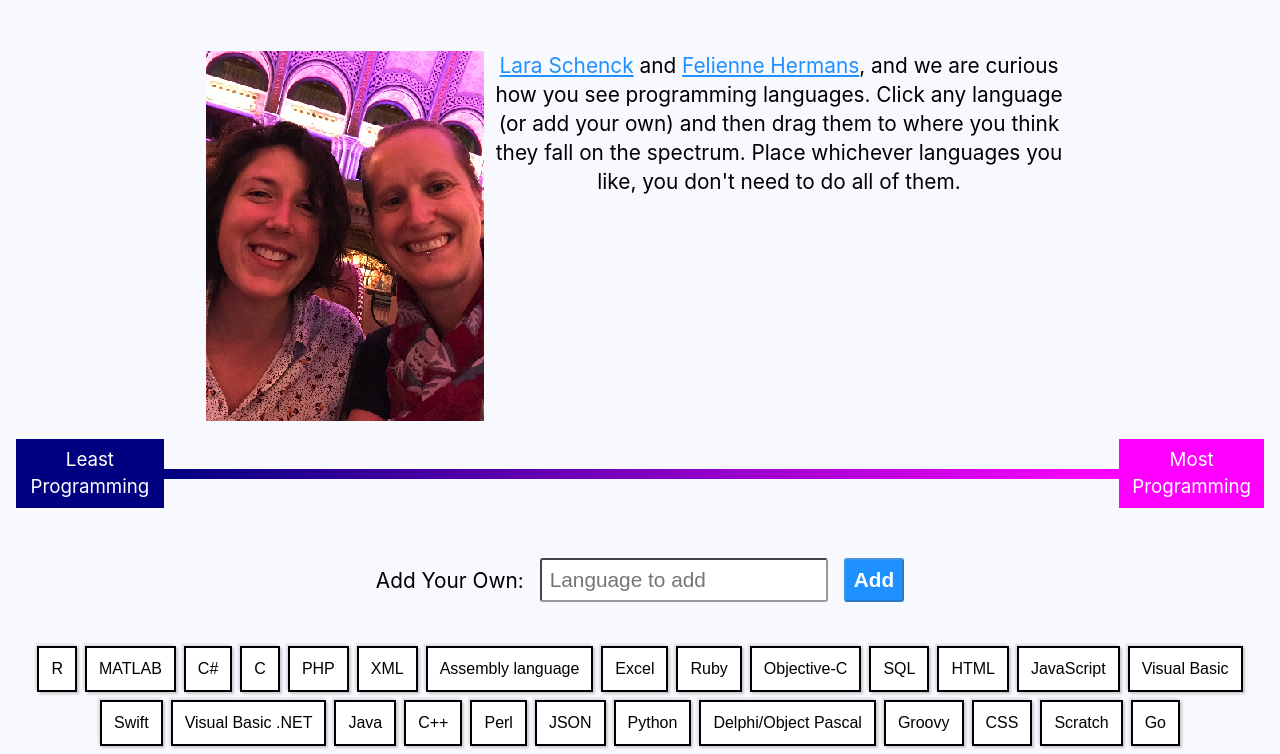
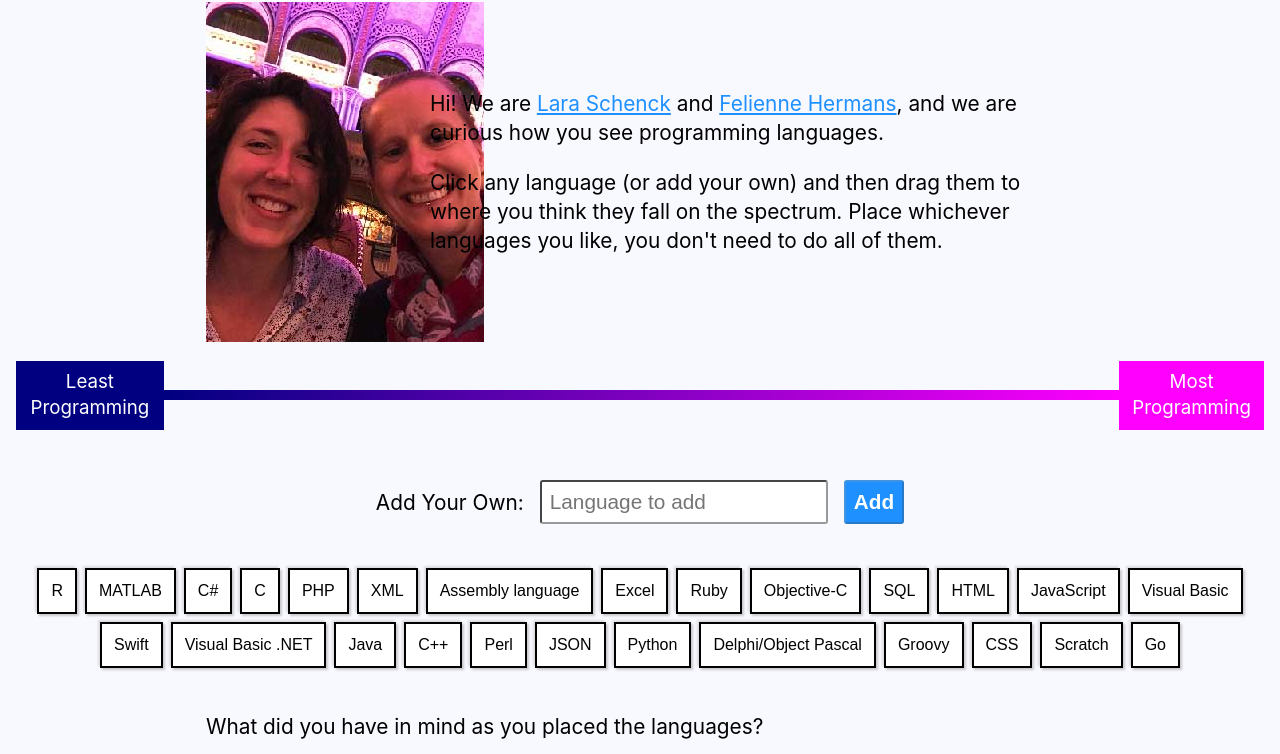
Before and after one commit to laras126/pls-webapp, a website with bundled scripts: page index.html in a window 1280 px wide. Shown: the part 120-874 px from the top of the page. Built offline with nearby package versions, Linux system fonts and the light colour scheme.

Commit message:
feat: fix up headshot design

```diff
--- a/index.html
+++ b/index.html
@@ -10,9 +10,15 @@
 <body>
 	<p class="u-hidden@tablet u-hidden@landscape u-text-center u-padding-a-1 u-background-yellow u-font-size-16">It looks like you are using a small screen! We recommend rotating your screen to see the full board.</p>
 
-	<header class="a-wrapper u-text-center a-clearfix">
-		<h1 class="u-padding-tb-2 u-font-size-36">How do you see these programming languages?</h1>
-		<p class="a-paragraph-text"><img class="u-float-left" src="./headshot-rotated.png" alt="picture of Lara and Felienne"/> <a href="https://notlaura.com">Lara Schenck</a> and <a href="http://www.felienne.com/">Felienne Hermans</a>, and we are curious how you see programming languages. Click any language (or add your own) and then drag them to where you think they fall on the spectrum. Place whichever languages you like, you don't need to do all of them.</p>
+	<header class="a-wrapper">
+		<h1 class="u-padding-tb-2 u-margin-tb-0 u-font-size-36 u-text-center">How do you see these programming languages?</h1>
+		<div class="c-intro-content">
+			<img src="./headshot-rotated.jpg" alt="picture of Lara and Felienne"/>
+			<div>
+				<p class="a-paragraph-text">Hi! We are <a href="https://notlaura.com">Lara Schenck</a> and <a href="http://www.felienne.com/">Felienne Hermans</a>, and we are curious how you see programming languages.</p>
+				<p class="a-paragraph-text">Click any language (or add your own) and then drag them to where you think they fall on the spectrum. Place whichever languages you like, you don't need to do all of them.</p>
+			</div>
+		</div>
 	</header>
 
 	<section class="a-center">
--- a/style.css
+++ b/style.css
@@ -75,7 +75,8 @@ textarea {
 	border-radius: 3px;
 }
 
-input[type="text"]:focus {
+input[type="text"]:focus,
+textarea:focus {
 	border-color: Magenta;
 }
 
@@ -146,6 +147,22 @@ textarea {
 	background-color: navy;
 }
 
+.c-intro-content {
+	display: flex;
+	flex-direction: column;
+	align-items: center;
+	text-align: center;
+}
+
+@media ( min-width: 600px ) {
+	.c-intro-content {
+		display: grid;
+		grid-template-columns: minmax( auto, 200px ) 1fr;
+		grid-gap: 1.5rem;
+		text-align: left;
+	}
+}
+
 /* Algos */
 
 .a-center {
@@ -186,11 +203,11 @@ textarea {
 	overflow:hidden;
 }
 
-.a-clearfix {
+/* .a-clearfix {
 	content: "";
 	display: table;
 	clear: both;
-}
+} */
 
 
 /* Utilities */
@@ -199,9 +216,9 @@ textarea {
 	display: flex;
 }
 
-.u-float-left {
+/* .u-float-left {
 	float: left;
-}
+} */
 
 .u-align-items-center {
 	align-items: center;
```
Also changed, not shown: headshot-rotated.jpg (added), headshot-rotated.png (deleted).
